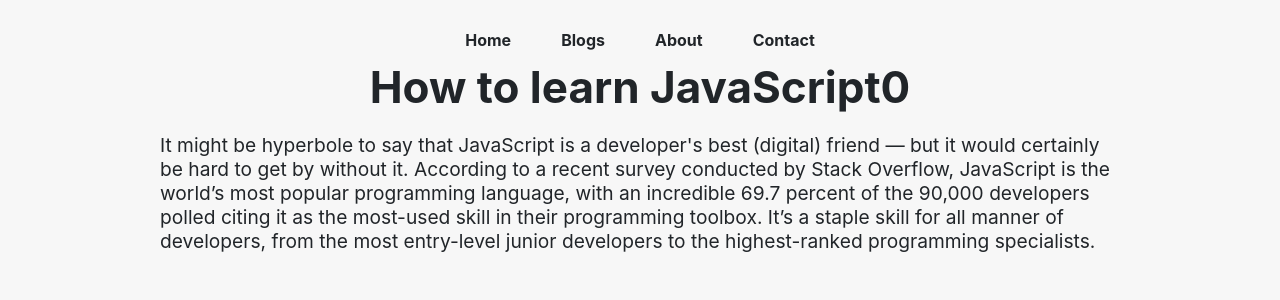
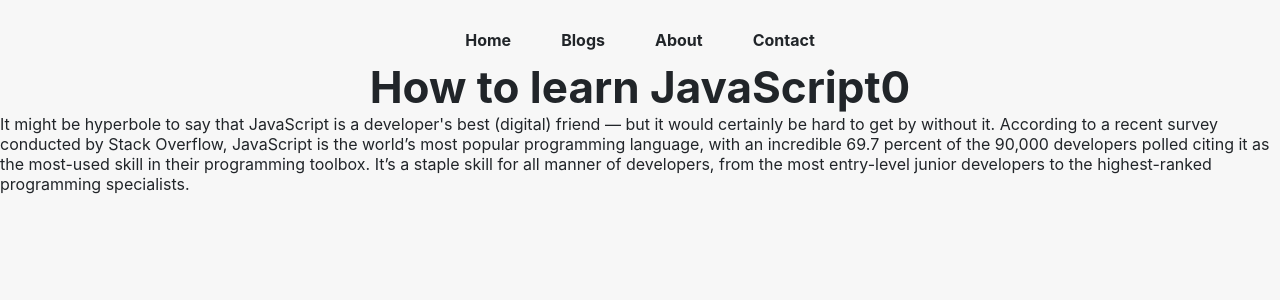
Before and after one commit to Aarush-Popli-zz/Next-DailyLearning, a Next.js app: page /blogpost/how-to-learn-javascript-0 in a window 1280 px wide. Shown: the top 300 px of the page. Built offline with nearby package versions, Linux system fonts and the light colour scheme.

Commit message:
added meta description to blogs

```diff
--- a/blogdata/how-to-learn-javascript-0.json
+++ b/blogdata/how-to-learn-javascript-0.json
@@ -2,5 +2,6 @@
     "title": "How to learn JavaScript0",
     "content": "It might be hyperbole to say that JavaScript is a developer's best (digital) friend — but it would certainly be hard to get by without it. According to a recent survey conducted by Stack Overflow, JavaScript is the world’s most popular programming language, with an incredible 69.7 percent of the 90,000 developers polled citing it as the most-used skill in their programming toolbox. It’s a staple skill for all manner of developers, from the most entry-level junior developers to the highest-ranked programming specialists.",
     "author": "Aarush Popli",
-    "slug": "how-to-learn-javascript-0"
+    "slug": "how-to-learn-javascript-0",
+    "metadesc": "It might be hyperbole to say that JavaScript is a developer's best (digital) friend — It might be hyperbole to say that JavaScript is a developer's best (digital) friend — It might be hyperbole to say that JavaScript is a developer's best (digital) friend — "
 }
--- a/pages/blogpost/[slug].js
+++ b/pages/blogpost/[slug].js
@@ -4,11 +4,13 @@ import * as fs from 'fs';
 
 const Slug = (props) => {
   const [blog, setBlog] = useState(props.blogPost);
-
+  function createMarkup(c){
+    return {__html: c}
+  }
   return (
     <main className={styles.main}>
       <h1 className={styles.title}>{blog && blog.title}</h1>
-      <p className={styles.description}>{blog && blog.content}</p>
+      {blog && <div dangerouslySetInnerHTML={createMarkup(blog.content)}></div>}
     </main>
   );
 };
--- a/pages/blogs.js
+++ b/pages/blogs.js
@@ -16,7 +16,7 @@ const Blogs = (props) => {
                 <Link href={`./blogpost/${blogItem.slug}`}>
                   <h3>{blogItem.title}</h3>
                 </Link>
-                <p>{blogItem.content.substr(0, 400)}...</p>
+                <p>{blogItem.metadesc}</p>
               </div>
             );
           })}
```
